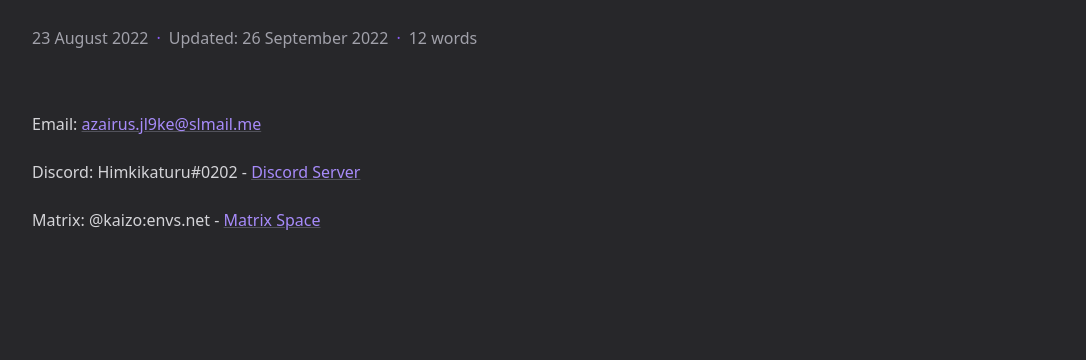
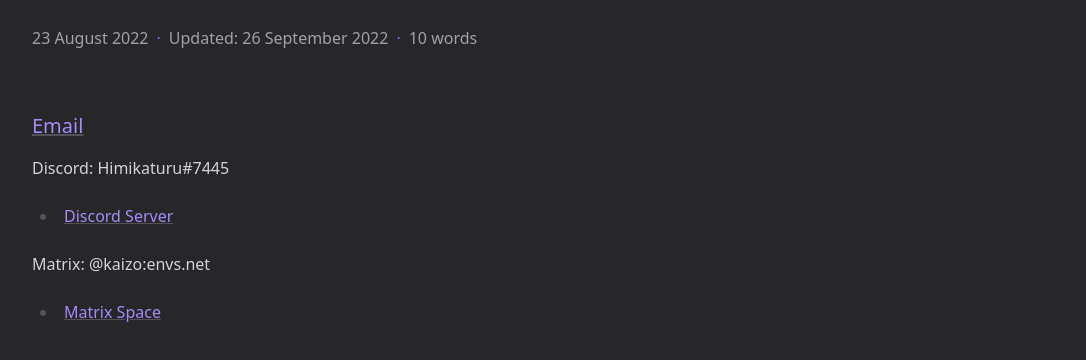
Before and after one commit to KaizoTheMoonLight/alisyus.xyz, a plain HTML site: page contact/index.html in a window 1280 px wide. Shown: the part 154-514 px from the top of the page, without its empty margins (96-1182 px from the left). Drawn offline with Linux system fonts and the light colour scheme.

Commit message:
Update contact

```diff
--- a/contact/index.html
+++ b/contact/index.html
@@ -86,7 +86,7 @@
     "name": "Contact",
     "headline": "Contact",
     "description": "contact me here",
-    "abstract": "Email: azairus.",
+    "abstract": "Email # Discord: Himikaturu#7445",
     "inLanguage": "en",
     "url" : "https:\/\/alisyus.xyz\/contact\/",
     "author" : {
@@ -102,7 +102,7 @@
 
 
     "mainEntityOfPage": "true",
-    "wordCount": "12"
+    "wordCount": "10"
   }]
   </script>
 
@@ -288,7 +288,7 @@
   <div class="flex flex-row flex-wrap items-center">
 
 
-      <time datetime="2022-08-23 00:00:00 &#43;0000 UTC">23 August 2022</time><span class="px-2 text-primary-500">&middot;</span><time datetime="2022-09-26 00:00:00 &#43;0000 UTC">Updated: 26 September 2022</time><span class="px-2 text-primary-500">&middot;</span><span>12 words</span>
+      <time datetime="2022-08-23 00:00:00 &#43;0000 UTC">23 August 2022</time><span class="px-2 text-primary-500">&middot;</span><time datetime="2022-09-26 00:00:00 &#43;0000 UTC">Updated: 26 September 2022</time><span class="px-2 text-primary-500">&middot;</span><span>10 words</span>
 
 
 
@@ -304,9 +304,15 @@
     <section class="flex flex-col max-w-full mt-0 prose lg:flex-row dark:prose-invert">
 
       <div class="min-w-0 min-h-0 max-w-prose">
-        <p>Email: <a href="mailto:azairus.jl9ke@slmail.me">azairus.jl9ke@slmail.me</a></p>
-<p>Discord: Himkikaturu#0202 - <a href="https://discord.com/invite/ryhSqAhmQz">Discord Server</a></p>
-<p>Matrix: @kaizo:envs.net - <a href="https://matrix.to/#/#helloimhimikaturu:envs.net">Matrix Space</a></p>
+        <h3 id="emailazairusjl9keslmailme" class="relative group"><a href="azairus.jl9ke@slmail.me">Email</a> <span class="absolute top-0 w-6 transition-opacity opacity-0 ltr:-left-6 rtl:-right-6 not-prose group-hover:opacity-100"><a class="group-hover:text-primary-300 dark:group-hover:text-neutral-700" style="text-decoration-line: none !important;" href="#emailazairusjl9keslmailme" aria-label="Anchor">#</a></span></h3>
+<p>Discord: Himikaturu#7445</p>
+<ul>
+<li><a href="https://discord.com/invite/ryhSqAhmQz">Discord Server</a></li>
+</ul>
+<p>Matrix: @kaizo:envs.net</p>
+<ul>
+<li><a href="https://matrix.to/#/#helloimhimikaturu:envs.net">Matrix Space</a></li>
+</ul>
 
       </div>
     </section>
--- a/index.xml
+++ b/index.xml
@@ -13,7 +13,7 @@
       <pubDate>Tue, 23 Aug 2022 00:00:00 +0000</pubDate>
 
       <guid>https://alisyus.xyz/contact/</guid>
-      <description>Email: azairus.</description>
+      <description>Email # Discord: Himikaturu#7445</description>
     </item>
 
     <item>
```
Also changed, not shown: index.json (+1 -1 lines).
